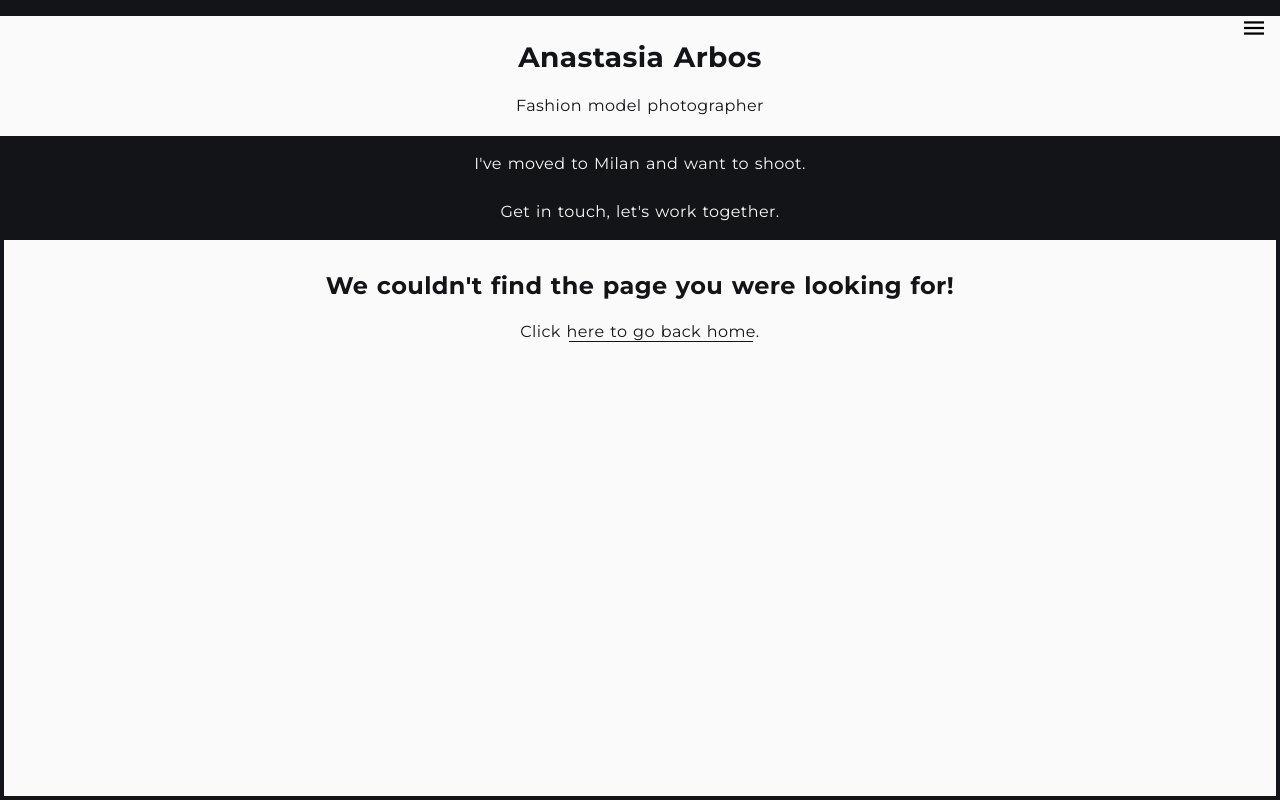
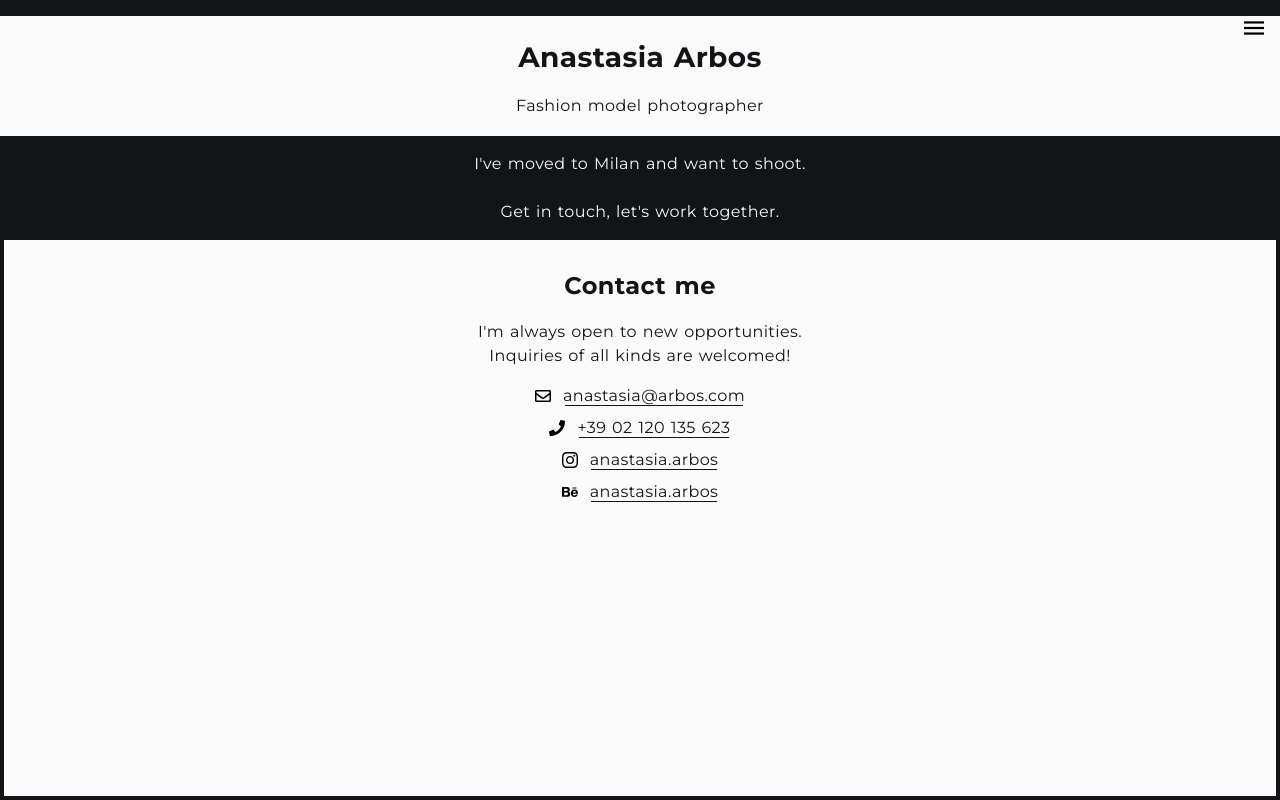
Before and after one commit to nahuel-ianni/model-portfolio-prototype, a Vue app in the folder src/: page /#/contact in a window 1280 px wide. Built offline with nearby package versions, Linux system fonts and the light colour scheme.

Commit message:
Added Contact information page and component

```diff
--- a/src/src/assets/css/style.css
+++ b/src/src/assets/css/style.css
@@ -54,8 +54,13 @@ section {
   padding: .5rem;
 }
 
+svg {
+  width: 1rem;
+}
+
 ul {
   list-style: none;
+  padding: 0;
 }
 
 /* -------------------------------------------------
--- a/src/src/components/Carousel.vue
+++ b/src/src/components/Carousel.vue
@@ -90,7 +90,6 @@ export default {
 
 .svg {
   fill: var(--high-contrast-color);
-  width: 1rem;
 }
 
 .svg:hover {
--- /dev/null
+++ b/src/src/components/ContactInformation.vue
@@ -0,0 +1,55 @@
+<template>
+  <article>
+    <ul class="ul">
+      <li class="li">
+        <svg class="svg" viewBox="0 0 512 512">
+          <path d="M464 64H48C21.49 64 0 85.49 0 112v288c0 26.51 21.49 48 48 48h416c26.51 0 48-21.49 48-48V112c0-26.51-21.49-48-48-48zm0 48v40.805c-22.422 18.259-58.168 46.651-134.587 106.49-16.841 13.247-50.201 45.072-73.413 44.701-23.208.375-56.579-31.459-73.413-44.701C106.18 199.465 70.425 171.067 48 152.805V112h416zM48 400V214.398c22.914 18.251 55.409 43.862 104.938 82.646 21.857 17.205 60.134 55.186 103.062 54.955 42.717.231 80.509-37.199 103.053-54.947 49.528-38.783 82.032-64.401 104.947-82.653V400H48z" />
+        </svg>
+
+        <a class="link" href="mailto:anastasia@arbos.com">anastasia@arbos.com</a>
+      </li>
+
+      <li class="li">
+        <svg class="svg" viewBox="0 0 512 512">
+          <path d="M493.4 24.6l-104-24c-11.3-2.6-22.9 3.3-27.5 13.9l-48 112c-4.2 9.8-1.4 21.3 6.9 28l60.6 49.6c-36 76.7-98.9 140.5-177.2 177.2l-49.6-60.6c-6.8-8.3-18.2-11.1-28-6.9l-112 48C3.9 366.5-2 378.1.6 389.4l24 104C27.1 504.2 36.7 512 48 512c256.1 0 464-207.5 464-464 0-11.2-7.7-20.9-18.6-23.4z" />
+        </svg>
+
+        <a class="link" href="tel:+3902120135623">+39 02 120 135 623</a>
+      </li>
+
+      <li class="li">
+        <svg class="svg" viewBox="0 0 448 512">
+          <path d="M224.1 141c-63.6 0-114.9 51.3-114.9 114.9s51.3 114.9 114.9 114.9S339 319.5 339 255.9 287.7 141 224.1 141zm0 189.6c-41.1 0-74.7-33.5-74.7-74.7s33.5-74.7 74.7-74.7 74.7 33.5 74.7 74.7-33.6 74.7-74.7 74.7zm146.4-194.3c0 14.9-12 26.8-26.8 26.8-14.9 0-26.8-12-26.8-26.8s12-26.8 26.8-26.8 26.8 12 26.8 26.8zm76.1 27.2c-1.7-35.9-9.9-67.7-36.2-93.9-26.2-26.2-58-34.4-93.9-36.2-37-2.1-147.9-2.1-184.9 0-35.8 1.7-67.6 9.9-93.9 36.1s-34.4 58-36.2 93.9c-2.1 37-2.1 147.9 0 184.9 1.7 35.9 9.9 67.7 36.2 93.9s58 34.4 93.9 36.2c37 2.1 147.9 2.1 184.9 0 35.9-1.7 67.7-9.9 93.9-36.2 26.2-26.2 34.4-58 36.2-93.9 2.1-37 2.1-147.8 0-184.8zM398.8 388c-7.8 19.6-22.9 34.7-42.6 42.6-29.5 11.7-99.5 9-132.1 9s-102.7 2.6-132.1-9c-19.6-7.8-34.7-22.9-42.6-42.6-11.7-29.5-9-99.5-9-132.1s-2.6-102.7 9-132.1c7.8-19.6 22.9-34.7 42.6-42.6 29.5-11.7 99.5-9 132.1-9s102.7-2.6 132.1 9c19.6 7.8 34.7 22.9 42.6 42.6 11.7 29.5 9 99.5 9 132.1s2.7 102.7-9 132.1z" />
+        </svg>
+
+        <a class="link" href="http://" target="_blank" rel="noopener noreferrer">anastasia.arbos</a>
+      </li>
+
+      <li class="li">
+        <svg class="svg" viewBox="0 0 576 512">
+          <path d="M232 237.2c31.8-15.2 48.4-38.2 48.4-74 0-70.6-52.6-87.8-113.3-87.8H0v354.4h171.8c64.4 0 124.9-30.9 124.9-102.9 0-44.5-21.1-77.4-64.7-89.7zM77.9 135.9H151c28.1 0 53.4 7.9 53.4 40.5 0 30.1-19.7 42.2-47.5 42.2h-79v-82.7zm83.3 233.7H77.9V272h84.9c34.3 0 56 14.3 56 50.6 0 35.8-25.9 47-57.6 47zm358.5-240.7H376V94h143.7v34.9zM576 305.2c0-75.9-44.4-139.2-124.9-139.2-78.2 0-131.3 58.8-131.3 135.8 0 79.9 50.3 134.7 131.3 134.7 61.3 0 101-27.6 120.1-86.3H509c-6.7 21.9-34.3 33.5-55.7 33.5-41.3 0-63-24.2-63-65.3h185.1c.3-4.2.6-8.7.6-13.2zM390.4 274c2.3-33.7 24.7-54.8 58.5-54.8 35.4 0 53.2 20.8 56.2 54.8H390.4z" />
+        </svg>
+
+        <a class="link" href="http://" target="_blank" rel="noopener noreferrer">anastasia.arbos</a>
+      </li>
+    </ul>
+  </article>
+</template>
+
+<script>
+export default { name: "ContactInformation" };
+</script>
+
+<style scoped>
+.li {
+  display: flex;
+  gap: 0.75rem;
+}
+
+.ul {
+  align-items: center;
+  display: flex;
+  flex-direction: column;
+  gap: .5rem;
+}
+</style>
--- a/src/src/components/SiteNavigation.vue
+++ b/src/src/components/SiteNavigation.vue
@@ -1,6 +1,6 @@
 <template>
   <nav @click="toggleMenu" class="nav">
-    <svg class="mobile nav-menu svg" viewBox="0 0 384 384">
+    <svg class="nav-menu svg" viewBox="0 0 384 384">
       <rect class="nav-menu" x="0" y="277.333" width="384" height="42.667" />
       <rect class="nav-menu" x="0" y="170.667" width="384" height="42.667" />
       <rect class="nav-menu" x="0" y="64" width="384" height="42.667" />
@@ -10,7 +10,7 @@
       <li><router-link class="a" to="/">Home</router-link></li>
       <li><router-link class="a" to="/portfolio">Portfolio</router-link></li>
       <li><router-link class="a" to="/about">About</router-link></li>
-      <li><router-link class="a mobile" to="/contact">Contact</router-link></li>
+      <li><router-link class="a" to="/contact">Contact</router-link></li>
     </ul>
   </nav>
 </template>
--- a/src/src/components/index.js
+++ b/src/src/components/index.js
@@ -1,3 +1,4 @@
 export { default as Banner } from './Banner';
 export { default as Carousel } from './Carousel';
+export { default as ContactInformation } from './ContactInformation';
 export { default as SiteNavigation } from './SiteNavigation';
--- /dev/null
+++ b/src/src/pages/Contact.vue
@@ -0,0 +1,28 @@
+<template>
+  <section class="section">
+    <h2>Contact me</h2>
+
+    <p>
+      I'm always open to new opportunities.
+      <br />Inquiries of all kinds are welcomed!
+    </p>
+
+    <ContactInformation />
+  </section>
+</template>
+
+<script>
+import { ContactInformation } from "../components";
+
+export default {
+  name: "Contact",
+
+  components: { ContactInformation },
+};
+</script>
+
+<style scoped>
+.section {
+  background-color: var(--high-contrast-color);
+}
+</style>
--- a/src/src/pages/index.js
+++ b/src/src/pages/index.js
@@ -1,3 +1,4 @@
 export { default as About } from './About';
+export { default as Contact } from './Contact';
 export { default as Home } from './Home';
 export { default as PageNotFound } from './PageNotFound';
--- a/src/src/router/index.js
+++ b/src/src/router/index.js
@@ -1,6 +1,6 @@
 import Vue from 'vue';
 import Router from 'vue-router';
-import { About, Home, PageNotFound } from '../pages';
+import { About, Contact, Home, PageNotFound } from '../pages';
 
 Vue.use(Router);
 
@@ -9,7 +9,7 @@ export default new Router({
   routes: [
     { path: '/', component: Home, },
     { path: '/about', component: About, },
-    // { path: '/contact', component: Contact, },
+    { path: '/contact', component: Contact, },
     // { path: '/portfolio', component: Portfolio, props: { items: 12 } },
     { path: '*', component: PageNotFound }
   ],
```
